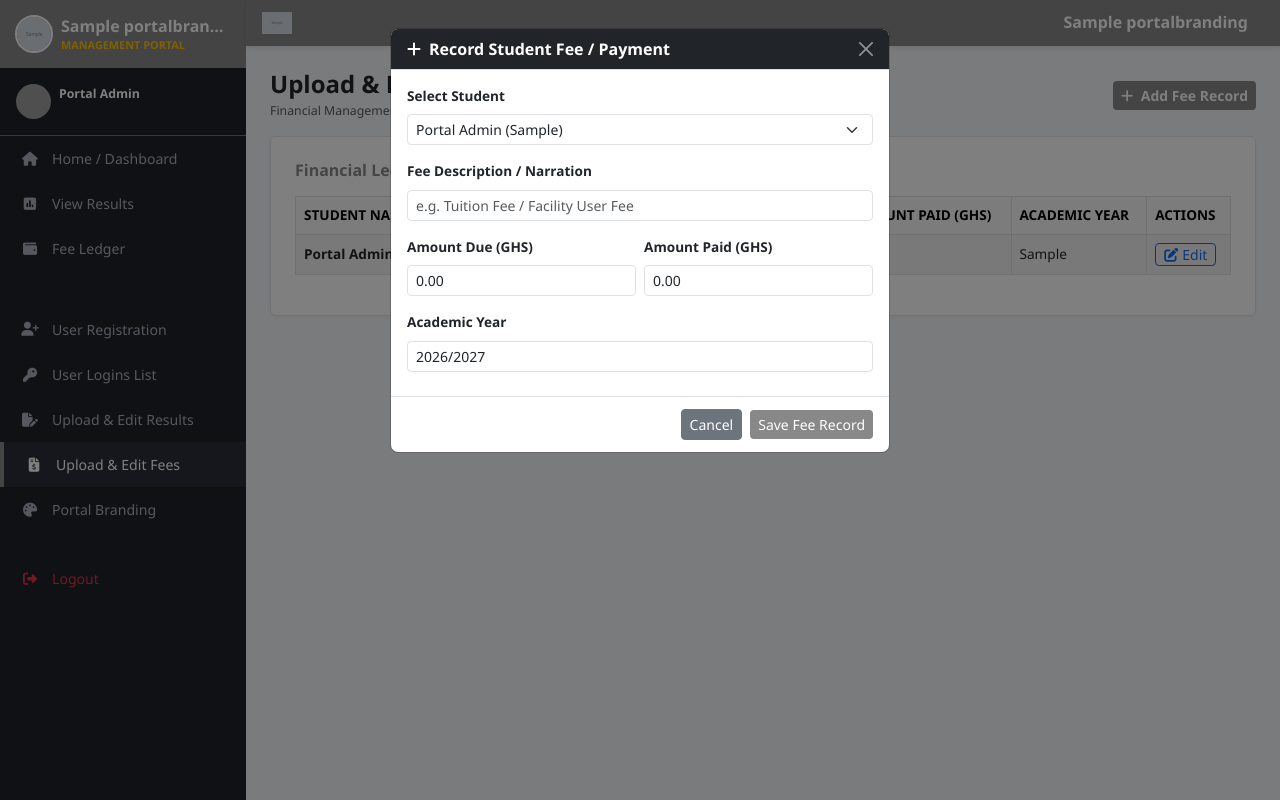
After one commit to ahaqq861-sys/al-wasilah-portal, a Django app: page /portal/manage-fees/ in a window 1280 px wide, after a click on "Add Fee Record". The commit adds this page. Run offline with Django 5.2, Linux system fonts and the light colour scheme; a user stored in the database is signed in; data comes from the database, SQL or seed files in the repository; tables that the repository leaves empty hold one stand-in row (values such as "Sample post"); grey boxes marked "Sample" are stand-in pictures; grey boxes are pictures that could not be loaded.

Commit message:
Add missing templates for user_logins, manage_results, manage_fees, and edit views

```diff
--- /dev/null
+++ b/portal/templates/portal/manage_fees.html
@@ -0,0 +1,103 @@
+{% extends 'portal/base.html' %}
+
+{% block title %}Upload & Edit Fees - {{ branding.school_name }}{% endblock %}
+
+{% block content %}
+<div class="d-flex justify-content-between align-items-center mb-3">
+    <div>
+        <h4 class="fw-bold mb-0">Upload & Edit Fees</h4>
+        <small class="text-muted">Financial Management / Student Ledger</small>
+    </div>
+    <button class="btn btn-brand btn-sm fw-bold" data-bs-toggle="modal" data-bs-target="#uploadFeeModal">
+        <i class="fa-solid fa-plus me-1"></i> Add Fee Record
+    </button>
+</div>
+
+<div class="portal-card p-4">
+    <h6 class="fw-bold mb-3" style="color: var(--brand-primary);">Financial Ledger Records</h6>
+
+    <div class="table-responsive">
+        <table class="table table-bordered table-striped align-middle" style="font-size: 0.85rem;">
+            <thead class="table-light text-uppercase">
+                <tr>
+                    <th>Student Name</th>
+                    <th>Index No.</th>
+                    <th>Narration / Title</th>
+                    <th>Amount Due (GHS)</th>
+                    <th>Amount Paid (GHS)</th>
+                    <th>Academic Year</th>
+                    <th>Actions</th>
+                </tr>
+            </thead>
+            <tbody>
+                {% if all_entries %}
+                    {% for fee in all_entries %}
+                    <tr>
+                        <td class="fw-bold">{{ fee.student.get_full_name|default:fee.student.username }}</td>
+                        <td>{{ fee.student.profile.index_number|default:fee.student.username }}</td>
+                        <td>{{ fee.title }}</td>
+                        <td class="text-danger fw-bold">{{ fee.amount_due }}</td>
+                        <td class="text-success fw-bold">{{ fee.amount_paid }}</td>
+                        <td>{{ fee.academic_year }}</td>
+                        <td>
+                            <a href="{% url 'portal:edit_fee' fee.id %}" class="btn btn-sm btn-outline-primary py-0 px-2"><i class="fa-solid fa-pen-to-square me-1"></i>Edit</a>
+                        </td>
+                    </tr>
+                    {% endfor %}
+                {% else %}
+                    <tr>
+                        <td colspan="7" class="text-center py-4 text-muted">No fee ledger records found. Click "Add Fee Record" above to record billings or payments.</td>
+                    </tr>
+                {% endif %}
+            </tbody>
+        </table>
+    </div>
+</div>
+
+<!-- Upload Fee Modal -->
+<div class="modal fade" id="uploadFeeModal" tabindex="-1">
+    <div class="modal-dialog">
+        <div class="modal-content">
+            <form method="POST" action="{% url 'portal:manage_fees' %}">
+                {% csrf_token %}
+                <div class="modal-header bg-dark text-white py-2">
+                    <h6 class="modal-title fw-bold"><i class="fa-solid fa-plus me-2"></i>Record Student Fee / Payment</h6>
+                    <button type="button" class="btn-close btn-close-white" data-bs-dismiss="modal"></button>
+                </div>
+                <div class="modal-body" style="font-size: 0.85rem;">
+                    <div class="mb-3">
+                        <label class="form-label fw-bold">Select Student</label>
+                        <select name="student_id" class="form-select form-select-sm" required>
+                            {% for std in students %}
+                                <option value="{{ std.user.id }}">{{ std.user.get_full_name|default:std.user.username }} ({{ std.assigned_class }})</option>
+                            {% endfor %}
+                        </select>
+                    </div>
+                    <div class="mb-3">
+                        <label class="form-label fw-bold">Fee Description / Narration</label>
+                        <input type="text" name="title" class="form-control form-control-sm" placeholder="e.g. Tuition Fee / Facility User Fee" required>
+                    </div>
+                    <div class="row g-2 mb-3">
+                        <div class="col-md-6">
+                            <label class="form-label fw-bold">Amount Due (GHS)</label>
+                            <input type="number" step="0.01" name="amount_due" value="0.00" class="form-control form-control-sm" required>
+                        </div>
+                        <div class="col-md-6">
+                            <label class="form-label fw-bold">Amount Paid (GHS)</label>
+                            <input type="number" step="0.01" name="amount_paid" value="0.00" class="form-control form-control-sm" required>
+                        </div>
+                    </div>
+                    <div class="mb-2">
+                        <label class="form-label fw-bold">Academic Year</label>
+                        <input type="text" name="academic_year" value="2026/2027" class="form-control form-control-sm" required>
+                    </div>
+                </div>
+                <div class="modal-footer py-2">
+                    <button type="button" class="btn btn-secondary btn-sm" data-bs-dismiss="modal">Cancel</button>
+                    <button type="submit" class="btn btn-brand btn-sm">Save Fee Record</button>
+                </div>
+            </form>
+        </div>
+    </div>
+</div>
+{% endblock %}
--- a/portal/templates/portal/manage_results.html
+++ b/portal/templates/portal/manage_results.html
@@ -1,6 +1,6 @@
 {% extends 'portal/base.html' %}
 
-{% block title %}Manage Results - {{ branding.school_name }}{% endblock %}
+{% block title %}Upload & Edit Results - {{ branding.school_name }}{% endblock %}
 
 {% block content %}
 <div class="d-flex justify-content-between align-items-center mb-3">
@@ -15,10 +15,10 @@
 </div>
 
 <div class="portal-card p-4">
-    <h5 class="fw-bold mb-3">Recorded Academic Results</h5>
+    <h6 class="fw-bold mb-3" style="color: var(--brand-primary);">Recorded Academic Results</h6>
 
     <div class="table-responsive">
-        <table class="table table-bordered table-hover align-middle" style="font-size: 0.85rem;">
+        <table class="table table-bordered table-striped align-middle" style="font-size: 0.85rem;">
             <thead class="table-light text-uppercase">
                 <tr>
                     <th>Student Name</th>
```
Also changed, not shown: portal/templates/portal/edit_fee.html (added, +46 -0 lines), portal/templates/portal/edit_result.html (added, +52 -0 lines), portal/templates/portal/user_logins.html (added, +52 -0 lines).
